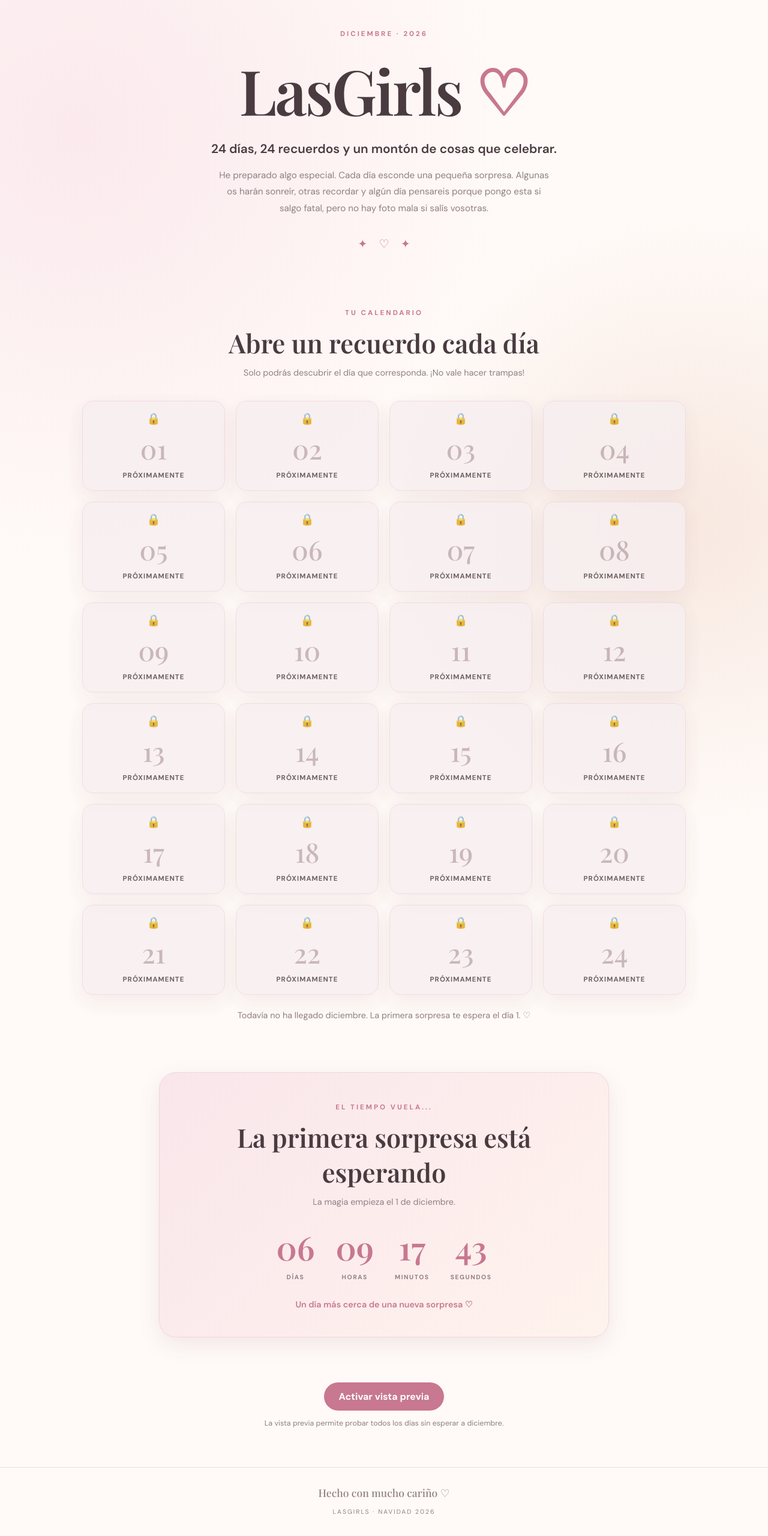
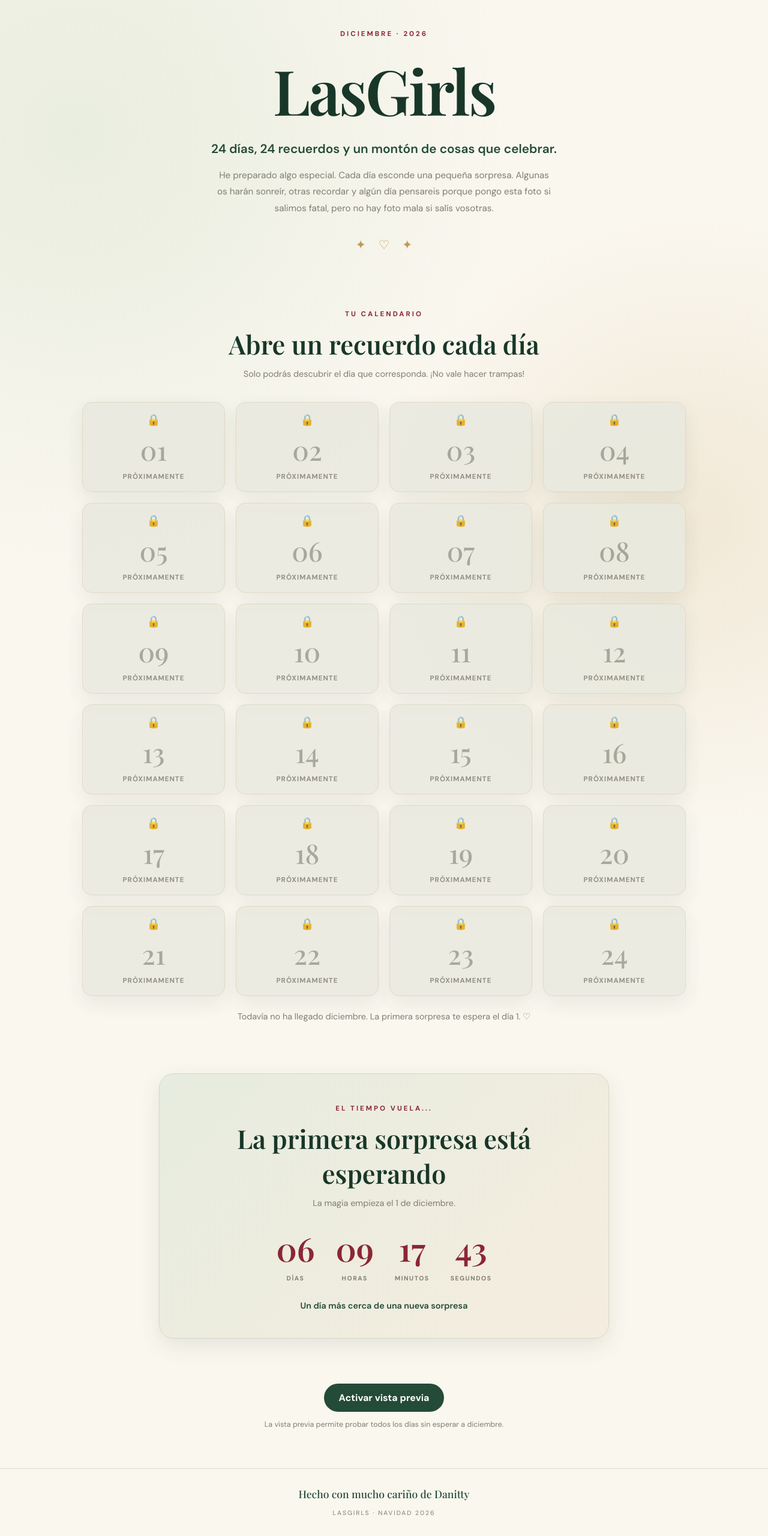
Before and after one commit to Dani2oo3/LasGirls, a plain HTML site: page index.html in a window 1280 px wide. Shown: the part 41-2601 px from the top of the page at 60% size. Drawn offline with nearby package versions, Linux system fonts and the light colour scheme.

Commit message:
Nuevo diseño navideño

```diff
--- a/index.html
+++ b/index.html
@@ -15,11 +15,11 @@
 <body>
     <header class="hero">
         <span class="eyebrow">DICIEMBRE · 2026</span>
-        <h1>LasGirls <span>♡</span></h1>
+        <h1>LasGirls <span></span></h1>
         <p class="subtitle">24 días, 24 recuerdos y un montón de cosas que celebrar.</p>
         <p class="intro">
             He preparado algo especial. Cada día esconde una pequeña sorpresa.
-            Algunas os harán sonreír, otras recordar y algún día pensareis porque pongo esta si salgo fatal, pero no hay foto mala si salís vosotras.
+            Algunas os harán sonreír, otras recordar y algún día pensareis porque pongo esta foto si salimos fatal, pero no hay foto mala si salís vosotras.
         </p>
         <div class="hero-decoration">✦　♡　✦</div>
     </header>
@@ -63,7 +63,7 @@
                     </div>
                 </div>
 
-                <p class="countdown-footer">Un día más cerca de una nueva sorpresa ♡</p>
+                <p class="countdown-footer">Un día más cerca de una nueva sorpresa </p>
             </div>
         </section>
 
@@ -78,7 +78,7 @@
     </main>
 
     <footer>
-        <p>Hecho con mucho cariño ♡</p>
+        <p>Hecho con mucho cariño de Danitty</p>
         <span>LASGIRLS · NAVIDAD 2026</span>
     </footer>
 
--- a/script.js
+++ b/script.js
@@ -298,7 +298,7 @@ function updateCalendarMessage() {
                 `¡Ya puedes abrir hasta el día ${today.day}! Mañana habrá una nueva sorpresa.`;
         } else {
             calendarMessage.textContent =
-                "¡Has llegado al final del calendario! Feliz Navidad. ♡";
+                "¡Habeis llegado al final del calendario! Feliz Navidad. ";
         }
         return;
     }
@@ -399,7 +399,7 @@ function updateCountdown() {
 
     if (!target) {
         title.textContent = "¡Calendario completado!";
-        description.textContent = "Los 24 recuerdos ya están disponibles. ♡";
+        description.textContent = "Los 24 recuerdos ya están disponibles. ";
 
         daysElement.textContent = "00";
         hoursElement.textContent = "00";
--- a/styles.css
+++ b/styles.css
@@ -1,13 +1,22 @@
+
+@import url('https://fonts.googleapis.com/css2?family=DM+Sans:wght@400;500;600;700&family=Playfair+Display:wght@500;600;700&display=swap');
 
 :root {
-    --pink: #e9aab9;
-    --pink-dark: #c87891;
-    --pink-light: #f8e9ed;
-    --cream: #fffaf7;
-    --text: #493b40;
-    --muted: #927e84;
+    --pink: #b9a47b;
+    --pink-dark: #8b2635;
+    --pink-light: #e9dfc9;
+    --cream: #faf7ef;
+    --text: #303d32;
+    --muted: #827d70;
     --white: #ffffff;
-    --shadow: 0 12px 35px rgba(113, 65, 81, 0.10);
+
+    --green: #244b38;
+    --green-dark: #183729;
+    --green-light: #e5ecdf;
+    --gold: #bd9a59;
+    --red: #8b2635;
+
+    --shadow: 0 12px 35px rgba(39, 57, 43, 0.10);
 }
 
 * {
@@ -20,8 +29,8 @@ body {
     font-family: "DM Sans", sans-serif;
     color: var(--text);
     background:
-        radial-gradient(circle at 10% 10%, #fbe9ed 0, transparent 28%),
-        radial-gradient(circle at 90% 35%, #f8e8e0 0, transparent 25%),
+        radial-gradient(circle at 10% 10%, #e9eddf 0, transparent 28%),
+        radial-gradient(circle at 90% 35%, #f1e8d6 0, transparent 25%),
         var(--cream);
     min-height: 100vh;
 }
@@ -29,6 +38,8 @@ body {
 button {
     font: inherit;
 }
+
+/* PORTADA */
 
 .hero {
     text-align: center;
@@ -38,7 +49,7 @@ button {
 }
 
 .eyebrow {
-    color: var(--pink-dark);
+    color: var(--red);
     font-size: 0.72rem;
     font-weight: 700;
     letter-spacing: 3px;
@@ -50,16 +61,18 @@ button {
     font-weight: 600;
     margin: 15px 0;
     letter-spacing: -3px;
+    color: var(--green-dark);
 }
 
 .hero h1 span {
-    color: var(--pink-dark);
+    color: var(--red);
 }
 
 .subtitle {
     font-size: clamp(1rem, 3vw, 1.3rem);
     font-weight: 600;
     margin-bottom: 18px;
+    color: var(--green);
 }
 
 .intro {
@@ -72,9 +85,11 @@ button {
 
 .hero-decoration {
     margin-top: 30px;
-    color: var(--pink-dark);
-    font-size: 1.2rem;
+    color: var(--gold);
+    font-size: 1.3rem;
 }
+
+/* CALENDARIO */
 
 .calendar-section {
     max-width: 1050px;
@@ -93,6 +108,7 @@ button {
     font-size: clamp(1.8rem, 5vw, 2.7rem);
     font-weight: 600;
     margin: 12px 0;
+    color: var(--green-dark);
 }
 
 .section-heading p {
@@ -109,9 +125,9 @@ button {
 .day-card {
     position: relative;
     min-height: 150px;
-    border: 1px solid #f0d6dd;
-    border-radius: 18px;
-    background: rgba(255, 255, 255, 0.8);
+    border: 1px solid #ded5c2;
+    border-radius: 16px;
+    background: rgba(255, 255, 255, 0.85);
     box-shadow: var(--shadow);
     color: var(--text);
     cursor: pointer;
@@ -126,20 +142,20 @@ button {
 
 .day-card:hover:not(:disabled) {
     transform: translateY(-5px);
-    box-shadow: 0 16px 35px rgba(113, 65, 81, 0.17);
+    box-shadow: 0 16px 35px rgba(39, 57, 43, 0.17);
 }
 
 .day-card:focus-visible,
 .preview-button:focus-visible,
 .close-modal:focus-visible {
-    outline: 3px solid var(--pink-dark);
+    outline: 3px solid var(--gold);
     outline-offset: 4px;
 }
 
 .day-number {
     font-family: "Playfair Display", serif;
     font-size: 2.8rem;
-    color: var(--pink-dark);
+    color: var(--green);
 }
 
 .day-label {
@@ -147,6 +163,7 @@ button {
     letter-spacing: 1px;
     font-weight: 700;
     text-transform: uppercase;
+    color: var(--muted);
 }
 
 .day-icon {
@@ -154,31 +171,39 @@ button {
 }
 
 .day-card.locked {
-    background: #f7eef0;
+    background: #e9e9df;
     cursor: not-allowed;
-    opacity: 0.8;
+    opacity: 0.85;
 }
 
 .day-card.locked .day-number {
-    color: #bda7ad;
+    color: #9a9b8d;
 }
 
 .day-card.available {
-    background: linear-gradient(145deg, #fff, #fbe9ed);
+    background: linear-gradient(145deg, #fffdf7, #e8eddf);
+    border-color: #c4cbb8;
+}
+
+.day-card.available .day-number {
+    color: var(--red);
 }
 
 .day-card.opened {
-    border: 2px solid var(--pink);
+    border: 2px solid var(--gold);
+    background: linear-gradient(145deg, #fffdf7, #f1eadb);
 }
 
 .day-card.opened::after {
-    content: "♡";
+    content: "✦";
     position: absolute;
     top: 8px;
     right: 12px;
-    color: var(--pink-dark);
-    font-size: 1rem;
+    color: var(--gold);
+    font-size: 1.1rem;
 }
+
+/* MENSAJE DEL CALENDARIO */
 
 .calendar-message {
     text-align: center;
@@ -187,6 +212,8 @@ button {
     min-height: 24px;
     font-size: 0.9rem;
 }
+
+/* CUENTA ATRÁS */
 
 .countdown-section {
     padding: 20px 22px 75px;
@@ -197,9 +224,9 @@ button {
     margin: auto;
     padding: 45px 25px;
     text-align: center;
-    background: linear-gradient(135deg, #f9e6eb, #fff3ed);
-    border: 1px solid #f0d6dd;
-    border-radius: 28px;
+    background: linear-gradient(135deg, #e6ecdf, #f5eddf);
+    border: 1px solid #d7d8c7;
+    border-radius: 24px;
     box-shadow: var(--shadow);
 }
 
@@ -225,7 +252,7 @@ button {
 .time-unit strong {
     font-family: "Playfair Display", serif;
     font-size: clamp(2rem, 7vw, 3.4rem);
-    color: var(--pink-dark);
+    color: var(--red);
     font-weight: 600;
     font-variant-numeric: tabular-nums;
 }
@@ -238,9 +265,11 @@ button {
 }
 
 .countdown-card .countdown-footer {
-    color: var(--pink-dark);
+    color: var(--green);
     font-weight: 600;
 }
+
+/* BOTÓN DE VISTA PREVIA */
 
 .preview-section {
     text-align: center;
@@ -251,7 +280,7 @@ button {
     border: none;
     border-radius: 30px;
     padding: 13px 25px;
-    background: var(--pink-dark);
+    background: var(--green);
     color: white;
     font-weight: 700;
     cursor: pointer;
@@ -259,7 +288,7 @@ button {
 }
 
 .preview-button:hover {
-    background: #b96882;
+    background: var(--red);
     transform: translateY(-2px);
 }
 
@@ -269,10 +298,12 @@ button {
     color: var(--muted);
 }
 
+/* PIE DE PÁGINA */
+
 footer {
     text-align: center;
     padding: 30px 15px;
-    border-top: 1px solid #f0dce1;
+    border-top: 1px solid #ded8c9;
     color: var(--muted);
 }
 
@@ -280,6 +311,7 @@ footer p {
     font-family: "Playfair Display", serif;
     font-size: 1.1rem;
     margin-bottom: 8px;
+    color: var(--green);
 }
 
 footer span {
@@ -287,7 +319,7 @@ footer span {
     letter-spacing: 2px;
 }
 
-/* Ventana emergente */
+/* VENTANA EMERGENTE */
 
 .modal {
     position: fixed;
@@ -306,7 +338,7 @@ footer span {
 .modal-backdrop {
     position: absolute;
     inset: 0;
-    background: rgba(49, 34, 40, 0.65);
+    background: rgba(24, 39, 29, 0.72);
     backdrop-filter: blur(5px);
 }
 
@@ -317,7 +349,8 @@ footer span {
     max-height: 90vh;
     overflow-y: auto;
     background: var(--cream);
-    border-radius: 24px;
+    border: 1px solid #ded5c2;
+    border-radius: 20px;
     padding: 38px 30px 30px;
     text-align: center;
     box-shadow: 0 20px 70px rgba(0, 0, 0, 0.2);
@@ -347,7 +380,7 @@ footer span {
 }
 
 .modal-day {
-    color: var(--pink-dark);
+    color: var(--red);
     font-size: 0.72rem;
     font-weight: 700;
     letter-spacing: 2px;
@@ -357,7 +390,10 @@ footer span {
     font-family: "Playfair Display", serif;
     font-size: 2rem;
     margin: 10px 0 20px;
+    color: var(--green-dark);
 }
+
+/* FOTOGRAFÍAS */
 
 .modal-images {
     display: grid;
@@ -370,8 +406,11 @@ footer span {
     width: 100%;
     max-height: 350px;
     object-fit: contain;
-    border-radius: 14px;
-    background: #f5e9e9;
+    border: 7px solid white;
+    border-bottom: 18px solid white;
+    border-radius: 3px;
+    background: #eee9dc;
+    box-shadow: 0 5px 15px rgba(0, 0, 0, 0.10);
 }
 
 .modal-images.single-image {
@@ -380,6 +419,8 @@ footer span {
 
 .modal-images.single-image img {
     max-height: 420px;
+    width: min(100%, 430px);
+    margin: auto;
 }
 
 .modal-comment {
@@ -391,10 +432,12 @@ footer span {
 
 .modal-heart {
     display: inline-block;
-    color: var(--pink-dark);
-    font-size: 1.6rem;
+    color: var(--gold);
+    font-size: 1.5rem;
     margin-top: 17px;
 }
+
+/* RESPONSIVE: MÓVILES */
 
 @media (max-width: 650px) {
     .hero {
```
